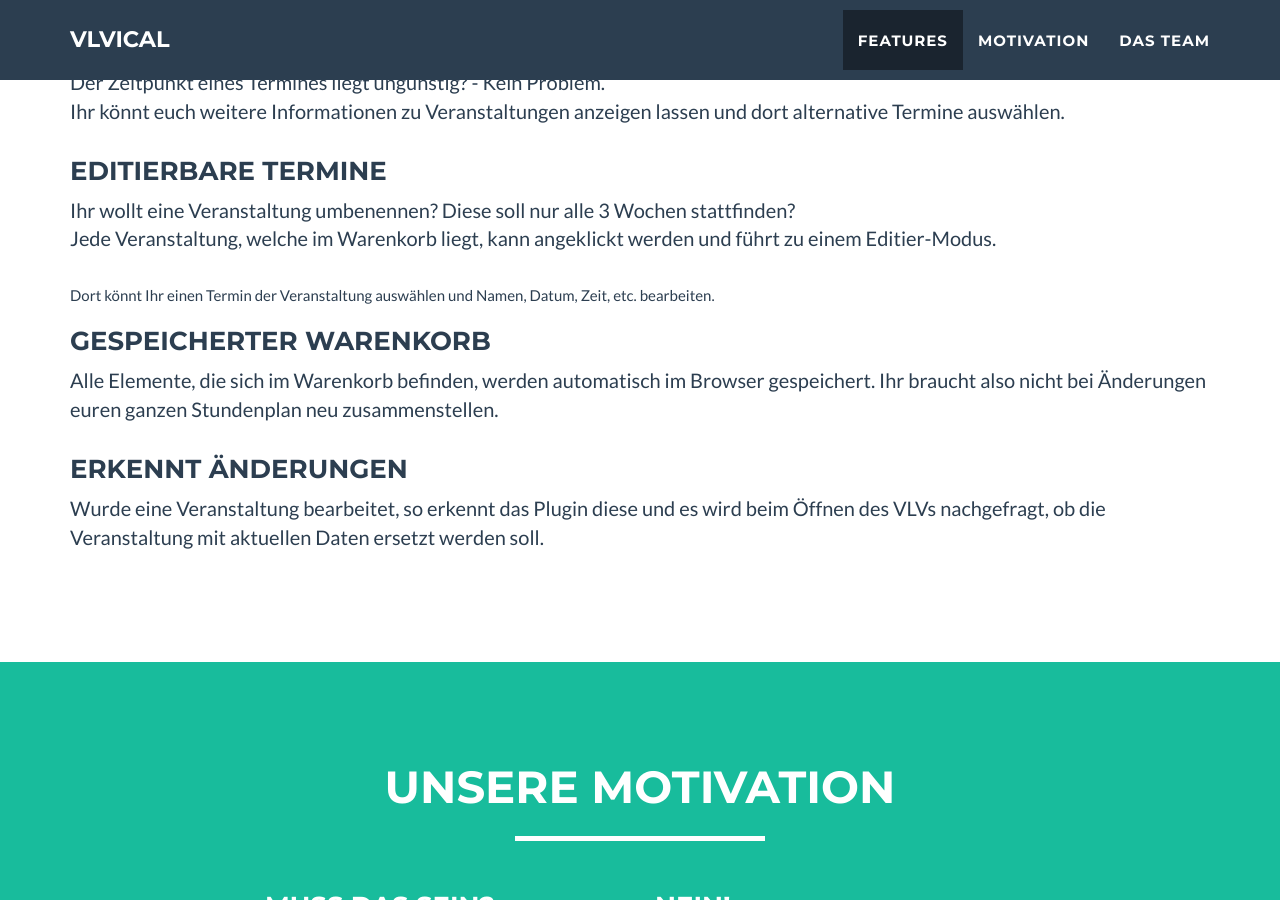
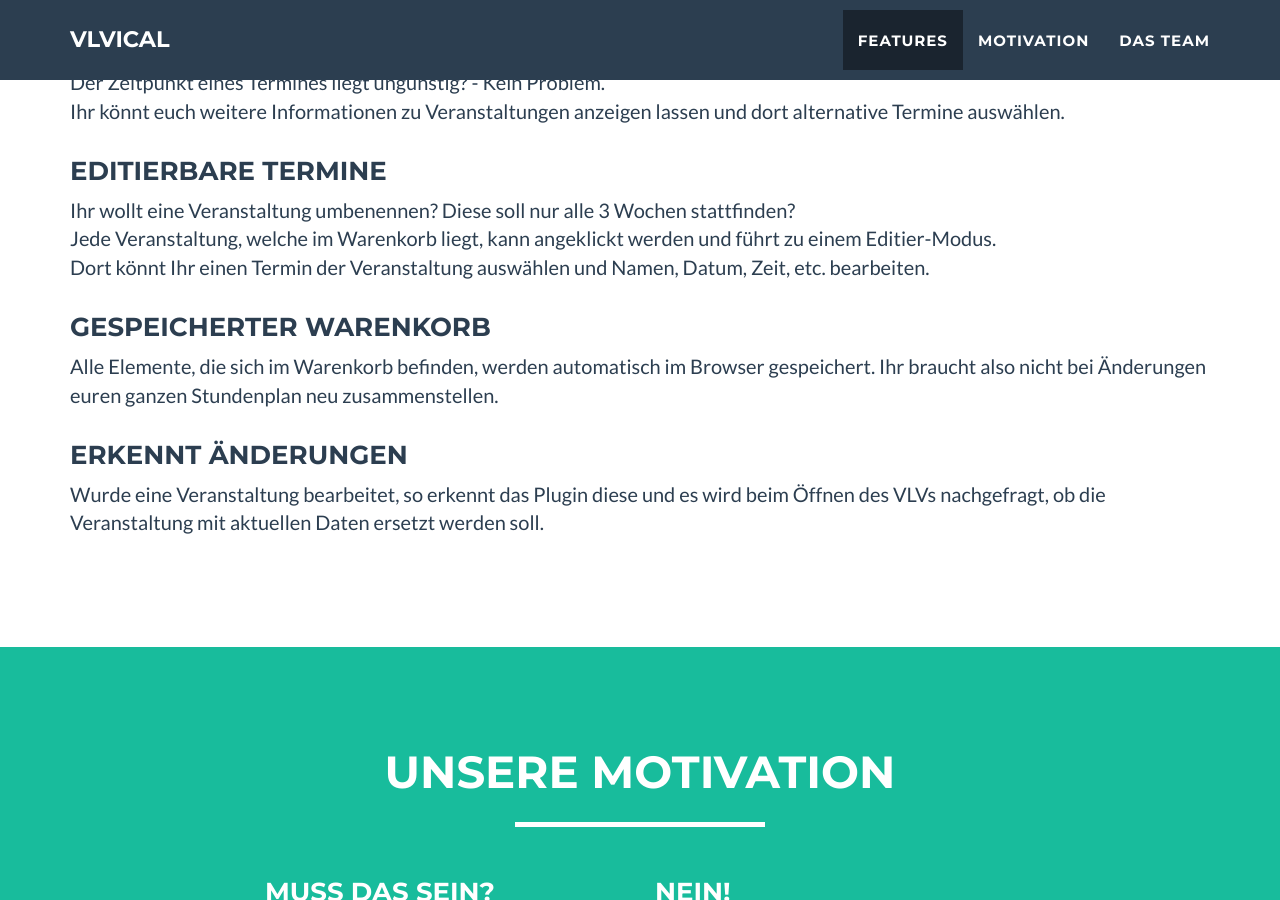
Before and after one commit to vlvical/vlvical.github.io, a Jekyll site: the page built from index.html, in a window 1280 px wide and 900 px high, scrolled down 1296 px. Built offline with Jekyll 4.4.1, drawn with Linux system fonts in a browser that asks for light colours.

Commit message:
Absatz zu break geändert fehler behoben

```diff
--- a/_includes/features.html
+++ b/_includes/features.html
@@ -20,8 +20,8 @@
                 <div class="col-lg-12">
                     <h3>Editierbare Termine</h3>
                     <p>Ihr wollt eine Veranstaltung umbenennen? Diese soll nur alle 3 Wochen stattfinden? <br>
-                    Jede Veranstaltung, welche im Warenkorb liegt, kann angeklickt werden und führt zu einem Editier-Modus. </p>
-                    <br>Dort könnt Ihr einen Termin der Veranstaltung auswählen und Namen, Datum, Zeit, etc. bearbeiten.
+                    Jede Veranstaltung, welche im Warenkorb liegt, kann angeklickt werden und führt zu einem Editier-Modus.
+                    <br>Dort könnt Ihr einen Termin der Veranstaltung auswählen und Namen, Datum, Zeit, etc. bearbeiten.</p>
                 </div>
                 <div class="col-lg-12">
                     <h3>Gespeicherter Warenkorb</h3>
```
